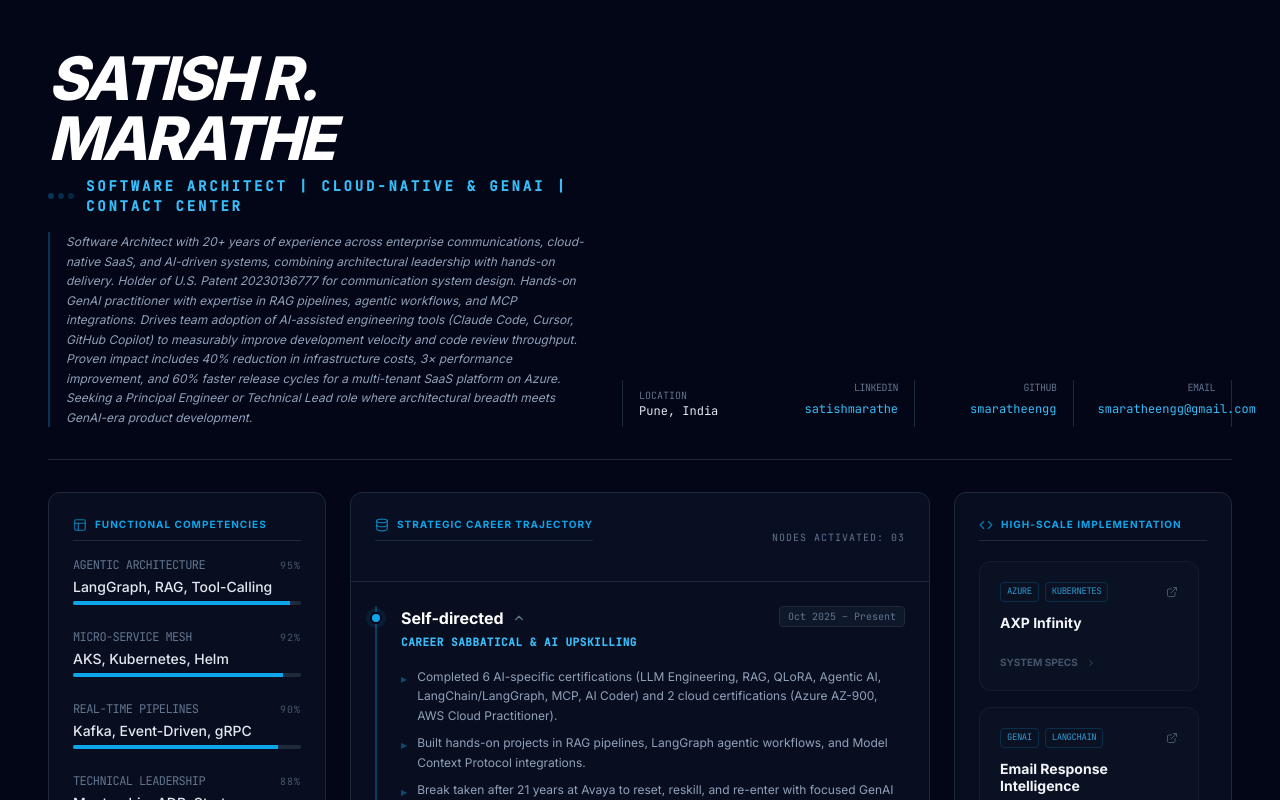
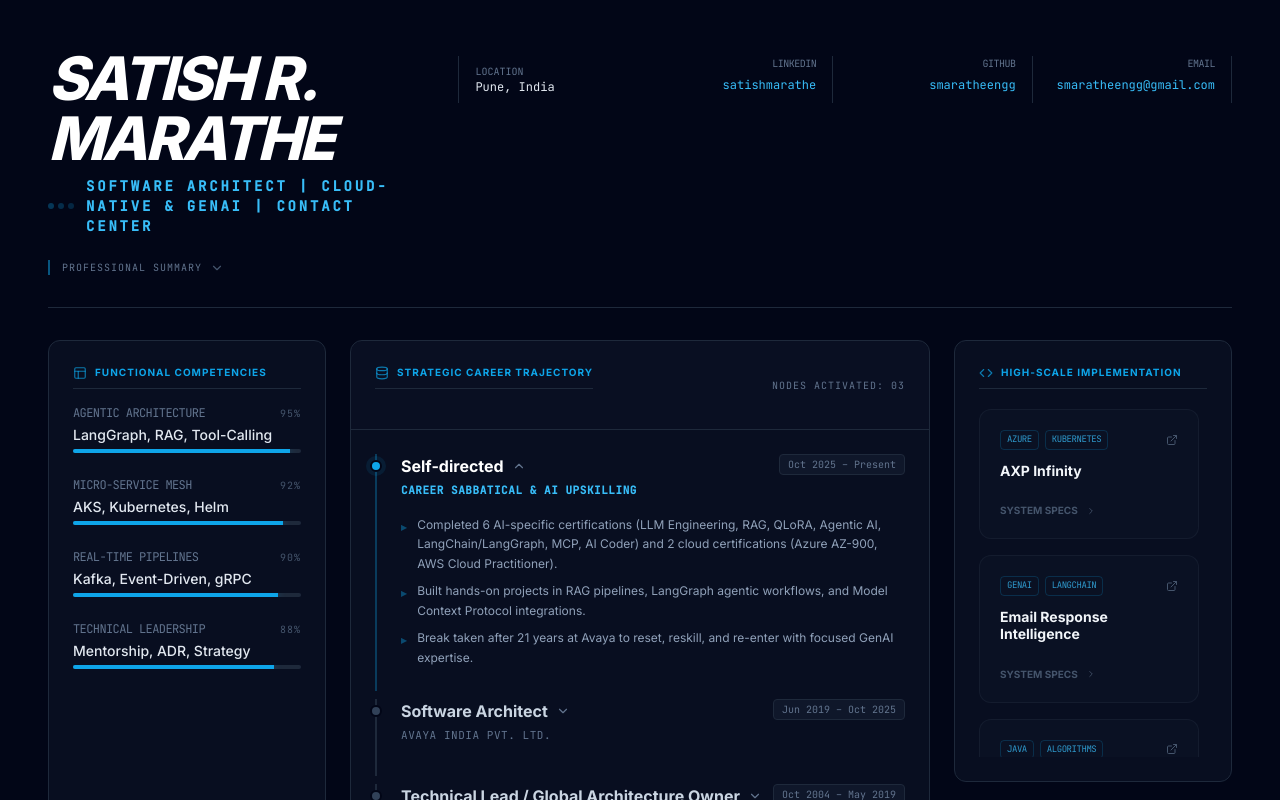
Before and after one commit to smaratheengg/portfolio, a React (Vite) app: page / in a window 1280 px wide. Shown: the top 800 px of the page. Built offline with nearby package versions, Linux system fonts and the light colour scheme.

Commit message:
feat: Add collapsible summary section
Introduces a new collapsible summary section in the header, controlled by a state variable. This allows users to toggle the visibility of the detailed summary.

```diff
--- a/src/App.tsx
+++ b/src/App.tsx
@@ -175,6 +175,7 @@ const OSSContributionItem = ({ oss }: { oss: any }) => (
 export default function App() {
   const [data, setData] = useState<any>(null);
   const [activeCategory, setActiveCategory] = useState<string | null>(null);
+  const [isSummaryOpen, setIsSummaryOpen] = useState(false);
 
   useEffect(() => {
     loadContent().then(setData);
@@ -202,10 +203,11 @@ export default function App() {
     <div className="min-h-screen bg-slate-950 text-slate-100 flex flex-col p-4 md:p-8 lg:p-12 gap-8 max-w-[1500px] mx-auto selection:bg-sky-500/30 font-sans">
 
       {/* Header Section */}
-      <header className="flex flex-col xl:flex-row justify-between items-start xl:items-end border-b border-slate-800 pb-8 gap-8">
+      <header className="flex flex-col xl:flex-row justify-between items-start border-b border-slate-800 pb-8 gap-8">
         <motion.div
           initial={{ opacity: 0, x: -20 }}
           animate={{ opacity: 1, x: 0 }}
+          className="flex-1"
         >
           <h1 className="text-5xl md:text-6xl font-black tracking-tighter text-white mb-2 uppercase italic leading-none">
             {data.name}
@@ -218,19 +220,50 @@ export default function App() {
                {data.title}
              </p>
           </div>
-          <div className="mt-4 max-w-2xl">
-            <div className="markdown-body text-slate-400 text-xs leading-relaxed italic border-l-2 border-sky-500/30 pl-4">
-              <ReactMarkdown>
-                {data.body}
-              </ReactMarkdown>
-            </div>
+
+          <div className="mt-6">
+            <button
+              onClick={() => setIsSummaryOpen(!isSummaryOpen)}
+              className="flex items-center gap-2 group cursor-pointer"
+            >
+              <div className="flex items-center gap-2 border-l-2 border-sky-500/50 pl-3">
+                <span className="text-[10px] font-mono text-slate-500 uppercase tracking-widest group-hover:text-sky-400 transition-colors">Professional Summary</span>
+                <motion.div
+                  animate={{ rotate: isSummaryOpen ? 180 : 0 }}
+                  transition={{ duration: 0.3 }}
+                  className="text-slate-600 group-hover:text-sky-500"
+                >
+                  <ChevronDown size={14} />
+                </motion.div>
+              </div>
+            </button>
+
+            <AnimatePresence>
+              {isSummaryOpen && (
+                <motion.div
+                  initial={{ height: 0, opacity: 0 }}
+                  animate={{ height: "auto", opacity: 1 }}
+                  exit={{ height: 0, opacity: 0 }}
+                  transition={{ duration: 0.4, ease: [0.65, 0, 0.35, 1] }}
+                  className="overflow-hidden"
+                >
+                  <div className="mt-4 max-w-3xl">
+                    <div className="markdown-body text-slate-400 text-xs leading-relaxed italic border-l-2 border-sky-500/20 pl-4 py-1">
+                      <ReactMarkdown>
+                        {data.body}
+                      </ReactMarkdown>
+                    </div>
+                  </div>
+                </motion.div>
+              )}
+            </AnimatePresence>
           </div>
         </motion.div>
 
         <motion.div
           initial={{ opacity: 0, y: 10 }}
           animate={{ opacity: 1, y: 0 }}
-          className="grid grid-cols-2 md:grid-cols-4 gap-6 w-full xl:w-auto"
+          className="grid grid-cols-2 md:grid-cols-4 gap-6 w-full xl:w-auto xl:pt-2"
         >
           <div className="text-left py-2 border-l border-slate-800 pl-4">
             <p className="text-[10px] font-mono text-slate-500 uppercase">LOCATION</p>
```
